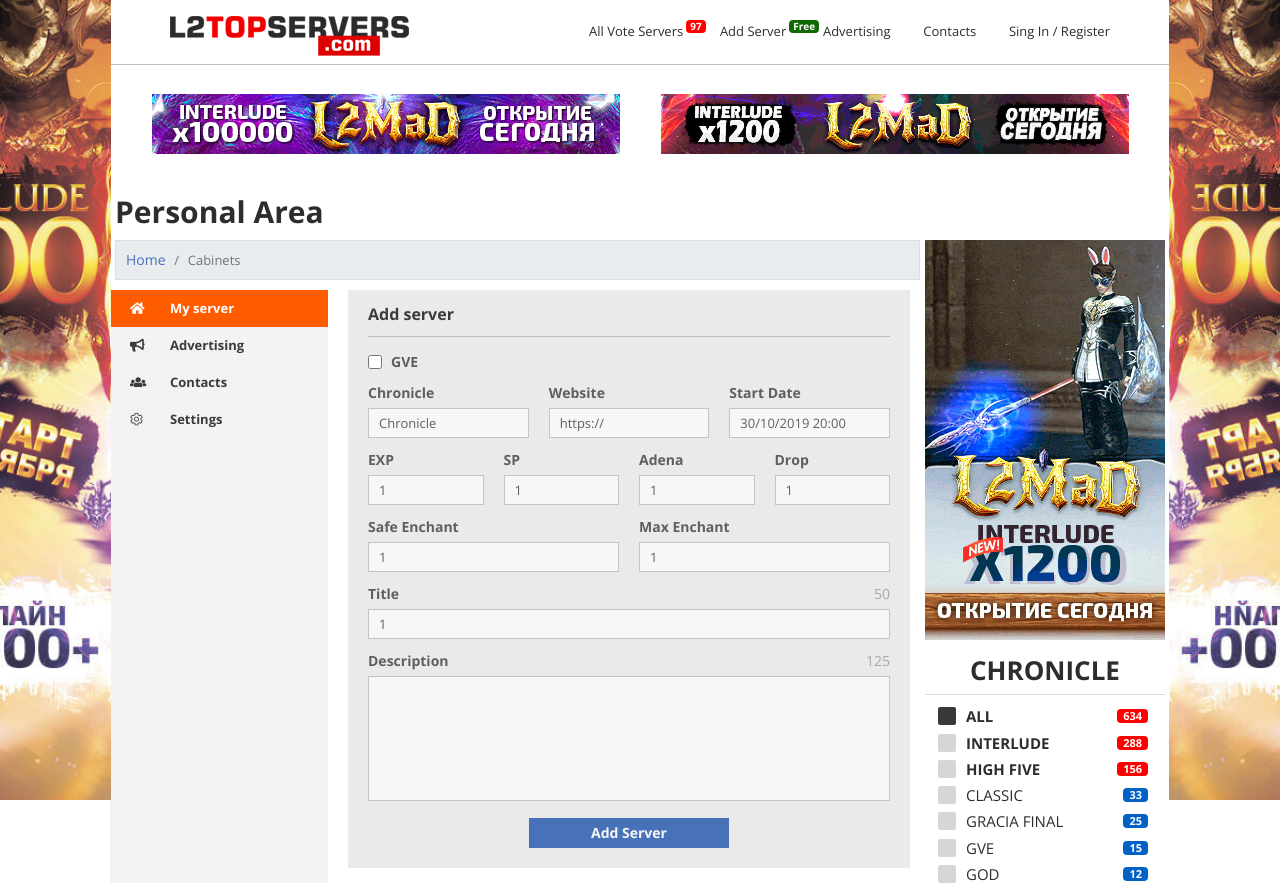
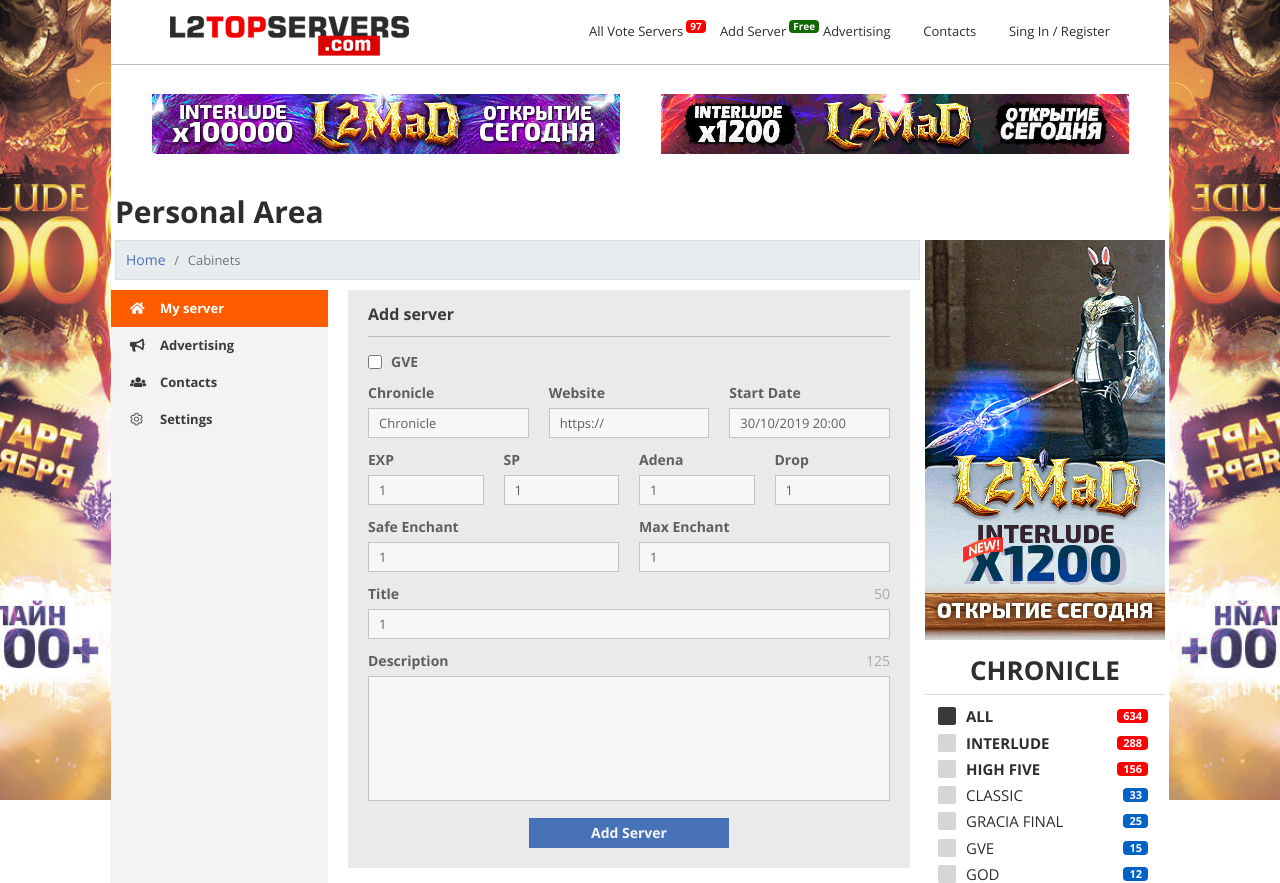
Before and after one commit to bilatchuk1994/game_html, a PHP site: page /cp-add-server.php in a window 1280 px wide. Shown: the top 883 px of the page. Run offline with PHP 8.4, Linux system fonts and the light colour scheme; some libraries are stand-ins or nearby versions.

Commit message:
Правки cp-ssetting.php

```diff
--- a/css/main.css
+++ b/css/main.css
@@ -1493,9 +1493,9 @@
   font-weight: 700;
 }
 
-.cp-menu ul li a span{
-  display: inline-block;
-  width: 40px;
+.cp-menu ul li a span {
+    display: inline-block;
+    width: 30px;
 }
 
 .cp-menu ul li a:hover{
```
